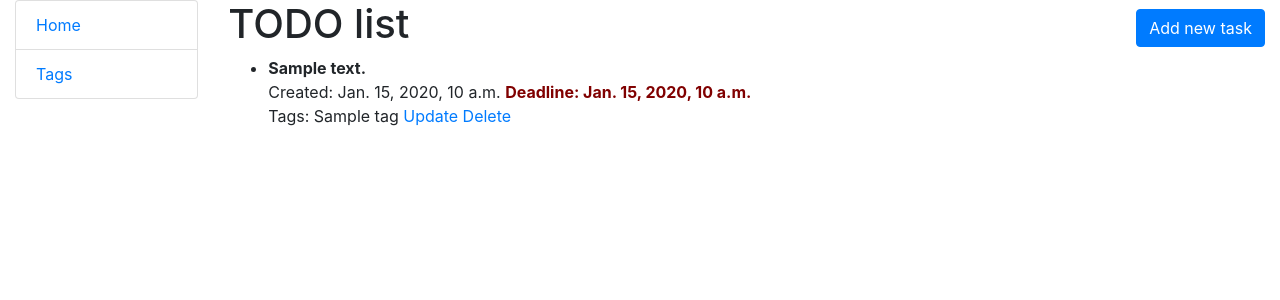
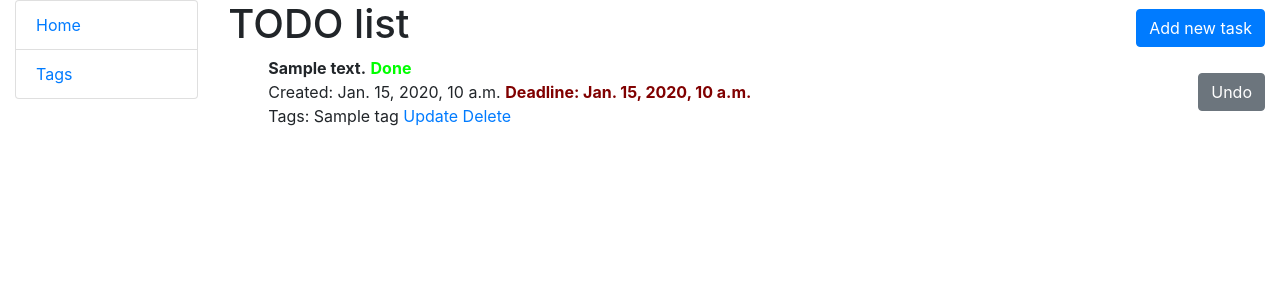
Before and after one commit to Morphin20th/todo-list-task, a Django app: page / in a window 1280 px wide. Shown: the top 300 px of the page. Run offline with Django 5.2, Linux system fonts and the light colour scheme; tables that the repository leaves empty hold one stand-in row (values such as "Sample post").

Commit message:
feat: toggle button for tasks, add ordering

```diff
--- a/manage.py
+++ b/manage.py
@@ -6,7 +6,7 @@ import sys
 
 def main():
     """Run administrative tasks."""
-    os.environ.setdefault('DJANGO_SETTINGS_MODULE', 'todo_list_task.settings')
+    os.environ.setdefault("DJANGO_SETTINGS_MODULE", "todo_list_task.settings")
     try:
         from django.core.management import execute_from_command_line
     except ImportError as exc:
@@ -18,5 +18,5 @@ def main():
     execute_from_command_line(sys.argv)
 
 
-if __name__ == '__main__':
+if __name__ == "__main__":
     main()
--- a/templates/todo/task_list.html
+++ b/templates/todo/task_list.html
@@ -9,28 +9,45 @@
   {% if task_list %}
     <ul>
       {% for task in task_list %}
-        <li>
-          <strong>{{ task.content }}</strong><br>
+        <li class="d-flex justify-content-between align-items-center">
+          <div>
+            <strong>{{ task.content }}</strong>
+            {% if task.done %}
+              <span style="color: #00ff00;"><strong>Done</strong></span>
+            {% else %}
+              <span style="color: #800000;"><strong>Not done</strong></span>
+            {% endif %}
+            <br>
 
             Created: {{ task.created_at }}
             {% if task.deadline %}
               <span style="color: #800000;"><strong>Deadline: {{ task.deadline }}</strong></span>
             {% endif %}<br>
 
-          Tags: {% if task.tags.all %}
+            Tags:
+            {% if task.tags.all %}
               {% for tag in task.tags.all %}
                 {{ tag.name }}
               {% endfor %}
+            {% else %}
+              <span>No tags</span>
+            {% endif %}
             <a href="{% url 'todo:task-update' pk=task.id %}">Update</a>
             <a href="{% url 'todo:task-delete' pk=task.id %}">Delete</a>
+          </div>
+
+          <div class="ml-auto">
+            {% if task.done %}
+              <a class="btn btn-secondary" href="{% url 'todo:toggle-task-done' pk=task.id %}">Undo</a>
+            {% else %}
+              <a class="btn btn-success" href="{% url 'todo:toggle-task-done' pk=task.id %}">Complete</a>
             {% endif %}
-
+          </div>
         </li>
       {% endfor %}
     </ul>
-
-
   {% else %}
     <p>There are no tasks.</p>
   {% endif %}
+
 {% endblock %}
--- a/todo/urls.py
+++ b/todo/urls.py
@@ -9,6 +9,7 @@ from todo.views import (
     TaskUpdateView,
     TaskDeleteView,
     TagDeleteView,
+    toggle_task_done,
 )
 
 urlpatterns = [
@@ -20,7 +21,7 @@ urlpatterns = [
     path("task-create/", TaskCreateView.as_view(), name="task-create"),
     path("task/<int:pk>/update/", TaskUpdateView.as_view(), name="task-update"),
     path("task/<int:pk>/delete/", TaskDeleteView.as_view(), name="task-delete"),
-
+    path("task/<int:pk>/toggle-done/", toggle_task_done, name="toggle-task-done"),
 ]
 
 app_name = "todo"
--- a/todo/views.py
+++ b/todo/views.py
@@ -1,3 +1,5 @@
+from django.http import HttpResponseRedirect
+from django.shortcuts import get_object_or_404
 from django.urls import reverse_lazy
 from django.views import generic
 
@@ -8,6 +10,9 @@ from todo.models import Task, Tag
 class TaskListView(generic.ListView):
     model = Task
     context_object_name = "task_list"
+
+    def get_queryset(self):
+        return Task.objects.order_by("done", "-created_at").prefetch_related("tags")
 
 
 class TagListView(generic.ListView):
@@ -47,3 +52,10 @@ class TagDeleteView(generic.DeleteView):
 class TaskDeleteView(generic.DeleteView):
     model = Task
     success_url = reverse_lazy("todo:task-list")
+
+
+def toggle_task_done(request, pk):
+    task = get_object_or_404(Task, id=pk)
+    task.done = not task.done
+    task.save()
+    return HttpResponseRedirect(reverse_lazy("todo:task-list"))
```
Lines whose indentation alone changed are shown as unchanged.
